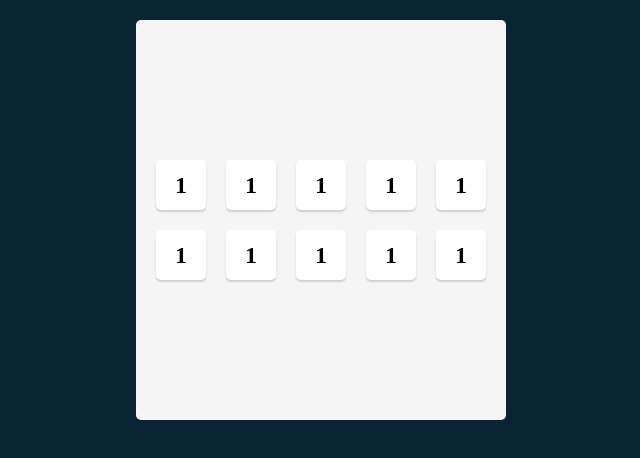
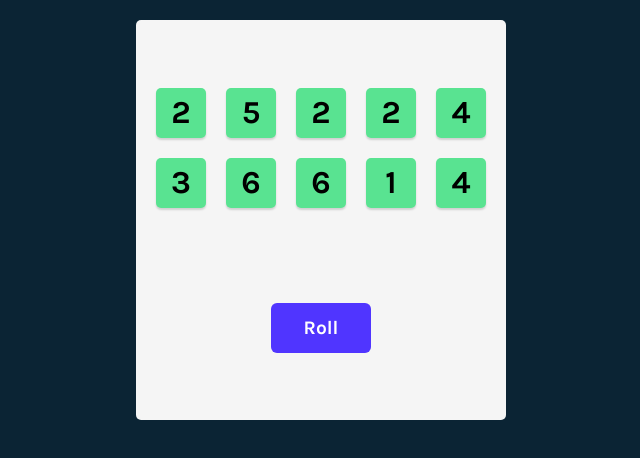
Before and after one commit to Nasghul01/Tenzies-Game, a React (Vite) app: page / in a window 1280 px wide. Shown: the top 458 px of the page, without its empty margins (319-959 px from the left). Built offline with nearby package versions, Linux system fonts and the light colour scheme.

Commit message:
add color when its held true

```diff
--- a/package.json
+++ b/package.json
@@ -10,6 +10,7 @@
     "preview": "vite preview"
   },
   "dependencies": {
+    "nanoid": "^5.0.6",
     "react": "^18.2.0",
     "react-dom": "^18.2.0"
   },
--- a/src/App.jsx
+++ b/src/App.jsx
@@ -1,36 +1,40 @@
 import { useState } from 'react'
 import Die from './Die'
+import { nanoid } from 'nanoid'
 
 function App() {
+
+  const [dice, setDice] = useState(allNewDice())
 
   function allNewDice() {
     const newDice = []
     for (let i=0 ; i < 10 ; i++){
-      newDice.push(Math.ceil(Math.random() * 6))
-
+      newDice.push({
+        value: Math.ceil(Math.random() * 6),
+        isHeld: true,
+        id: nanoid()},
+        )
     }
     return newDice
   }
 
-  console.log(allNewDice())
+  function rollDice () {
+    setDice(allNewDice())
+  }
+
+  const diceElement = dice.map(die => (
+    <Die key={die.id}
+    value={die.value}
+    isHeld= {die.isHeld}/>
+  ))
 
   return (
     <>
       <main>
         <div className='dice-container'>
-          <Die value="1" />
-          <Die value="1" />
-          <Die value="1" />
-          <Die value="1" />
-          <Die value="1" />
-          <Die value="1" />
-          <Die value="1" />
-          <Die value="1" />
-          <Die value="1" />
-          <Die value="1" />
+          {diceElement}
         </div>
-
-
+        <button onClick={rollDice} className='roll-dice'>Roll</button>
       </main>
     </>
   )
--- a/src/Die.jsx
+++ b/src/Die.jsx
@@ -1,9 +1,14 @@
 import React from "react";
 
 export default function Die (props) {
+
+    const styles = {
+        backgroundColor: props.isHeld ? "#59E391" : "white"
+    }
     return (
-        <div className="die-face">
-            <h2>{props.value}</h2>
+
+        <div className="die-face" style={styles}>
+            <h2 className="die-num">{props.value}</h2>
         </div>
     )
 }
--- a/src/index.css
+++ b/src/index.css
@@ -9,6 +9,8 @@ body {
   padding: 20px;
   display: flex;
   justify-content: center;
+  align-items: center;
+  font-family: 'Karla', sans-serif;
 
 }
 
@@ -19,7 +21,8 @@ main {
   border-radius: 5px;
   padding: 20px;
   display:flex;
-  justify-content: center;
+  flex-direction: column;
+  justify-content: space-around;
   align-items: center;
 }
 
@@ -37,10 +40,28 @@ main {
   justify-content: center;
   align-items: center;
   cursor: pointer;
-  background-color: white;
   border-radius: 5px;
 }
 
 .die-num {
   font-size: 2rem;
 }
+
+.roll-dice {
+  height: 50px;
+  width: 100px;
+  border: none;
+  border-radius: 6px;
+  background-color: #5035FF;
+  color: white;
+  font-size: 1.2rem;
+  font-family: 'Karla', sans-serif;
+}
+
+.roll-dice-focus {
+  outline: none;
+}
+
+.roll-dice:active {
+  box-shadow: inset 5px 5px 10px -3px rgba(0, 0, 0, 0.7);
+}
```
Also changed, not shown: 1 other file (tests, documents, lock files or other folders).
